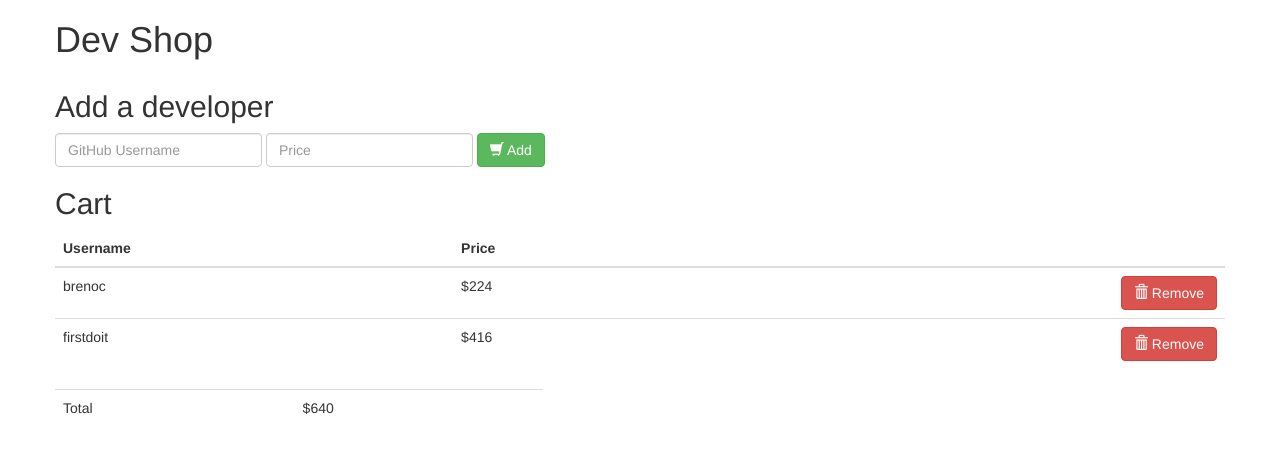
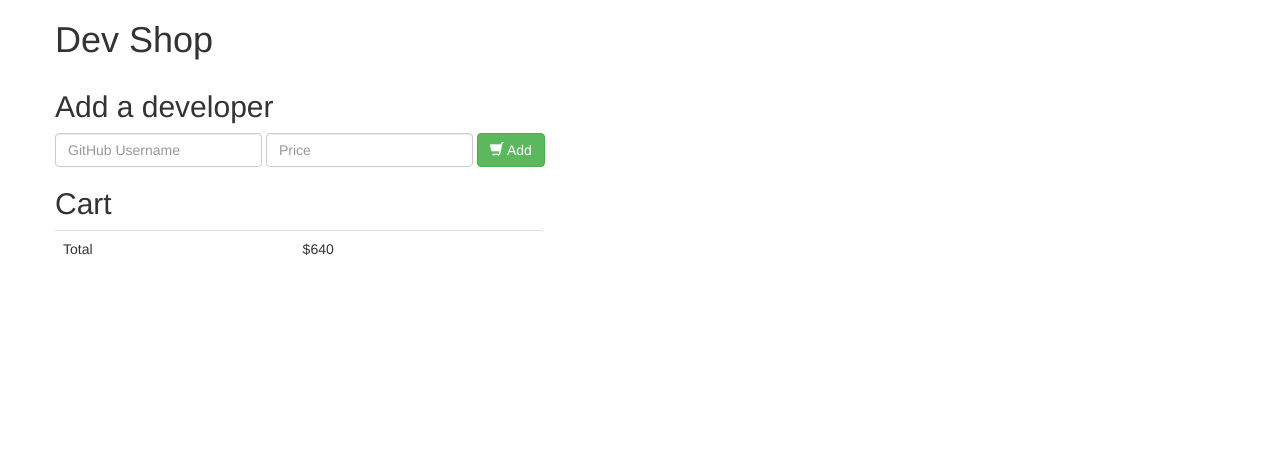
Before and after one commit to igorsantos07/developer-shop, a PHP site: page / in a window 1280 px wide. Shown: the top 453 px of the page. Run offline with PHP 8.4, Linux system fonts and the light colour scheme.

Commit message:
Replacing table for a react static component

```diff
--- a/www/index.php
+++ b/www/index.php
@@ -46,37 +46,8 @@
 
     <div class="cart row">
         <h2>Cart</h2>
-        <table class="table">
-            <thead>
-            <tr>
-                <th>Username</th>
-                <th>Price</th>
-                <th></th>
-            </tr>
-            </thead>
-            <tbody>
-            <tr class="product">
-                <td>brenoc</td>
-                <td>$224</td>
-                <td>
-                    <button class="btn btn-danger pull-right">
-                        <i class="glyphicon glyphicon-trash"></i>
-                        Remove
-                    </button>
-                </td>
-            </tr>
-            <tr class="product">
-                <td>firstdoit</td>
-                <td>$416</td>
-                <td>
-                    <button class="btn btn-danger pull-right">
-                        <i class="glyphicon glyphicon-trash"></i>
-                        Remove
-                    </button>
-                </td>
-            </tr>
-            </tbody>
-        </table>
+
+        <div id="cart-table"></div>
     </div>
 
     <div class="totalizer row">
```
Also changed, not shown: src/assets/scripts/main.js (+58 -4 lines).
